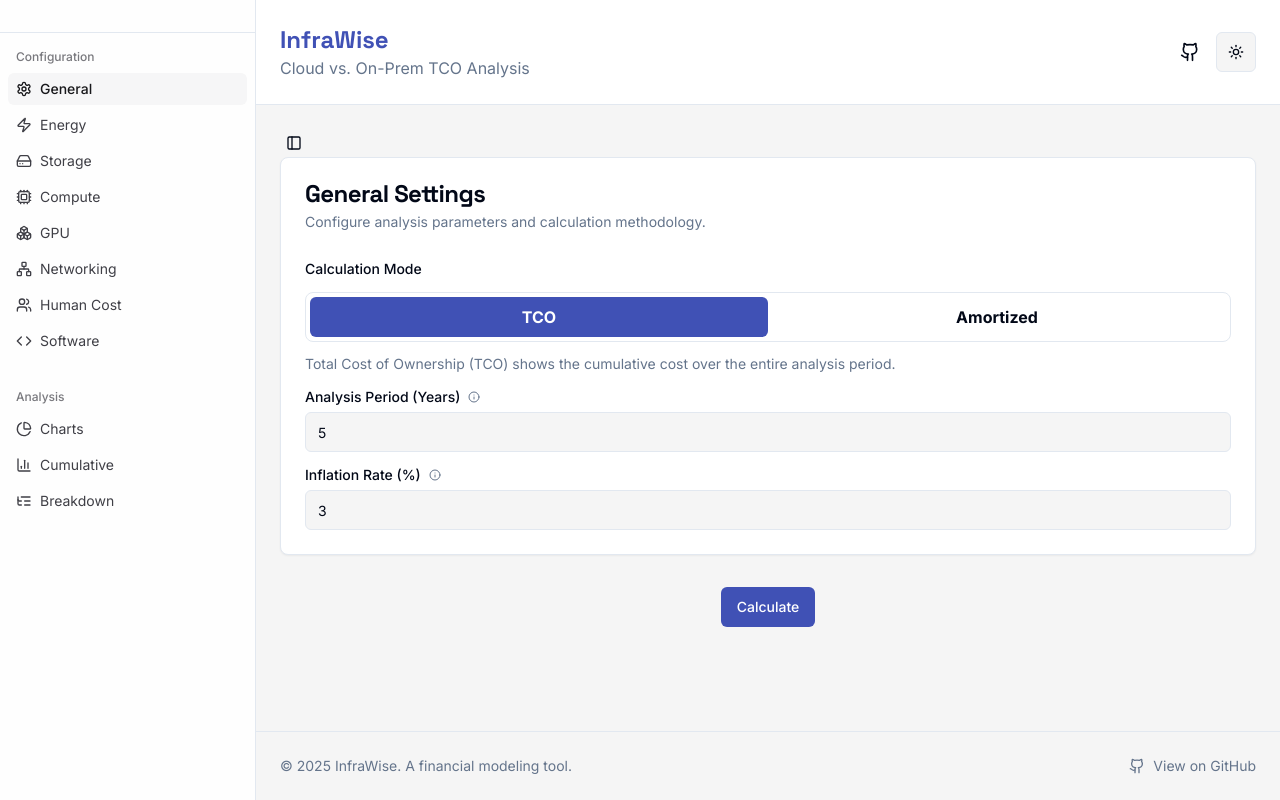
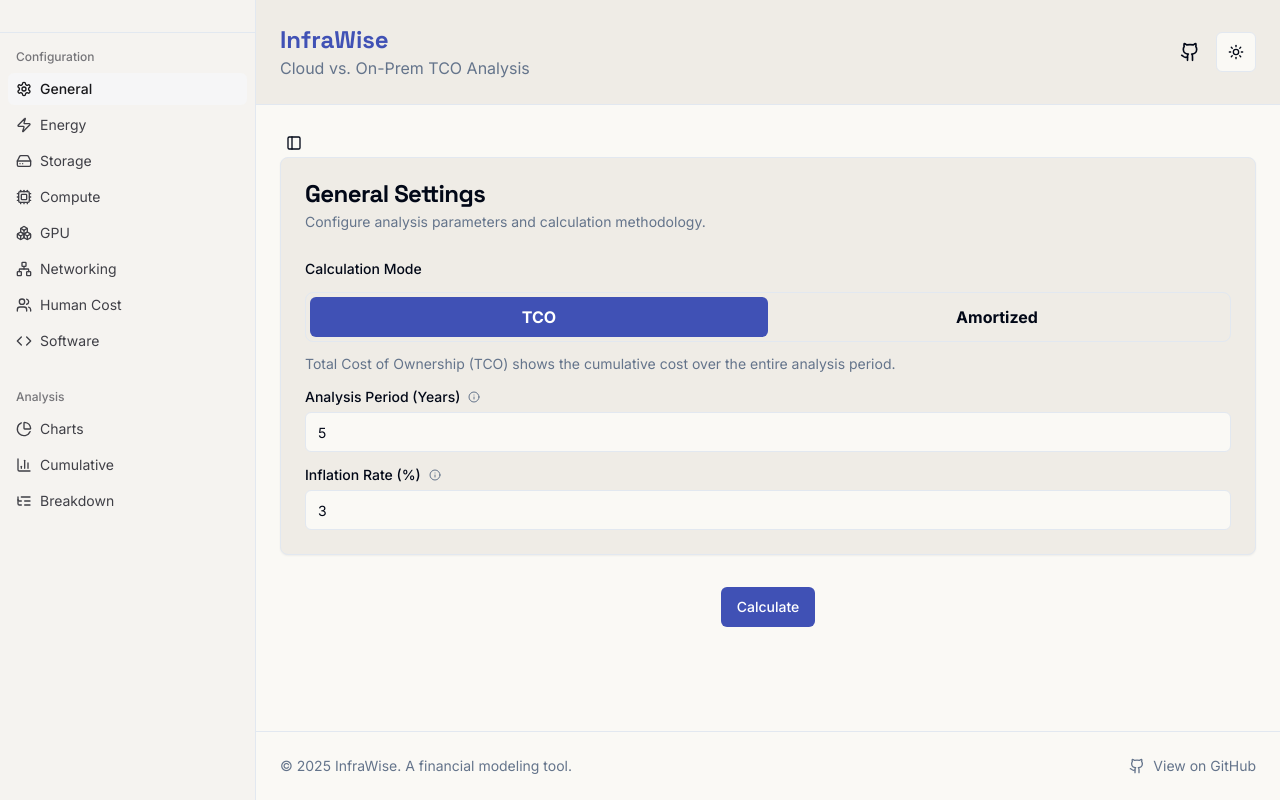
Before and after one commit to Sagyam/Infra-Wise, a Next.js app: page / in a window 1280 px wide. Built offline with nearby package versions, Linux system fonts and the light colour scheme.

Commit message:
Update color variables in globals.css for improved UI consistency and accessibility

```diff
--- a/src/app/globals.css
+++ b/src/app/globals.css
@@ -8,9 +8,9 @@ body {
 
 @layer base {
   :root {
-    --background: 0 0% 96.1%; /* #F5F5F5 */
+    --background: 48 33% 97%; /* #faf9f5 */
     --foreground: 222.2 84% 4.9%;
-    --card: 0 0% 100%;
+    --card: 40 24% 92%; /* #f0eee6 */
     --card-foreground: 222.2 84% 4.9%;
     --popover: 0 0% 100%;
     --popover-foreground: 222.2 84% 4.9%;
@@ -27,13 +27,16 @@ body {
     --border: 214.3 31.8% 91.4%;
     --input: 214.3 31.8% 91.4%;
     --ring: 231 48% 48%;
-    --chart-1: 231 48% 48%;
-    --chart-2: 174 100% 29%;
-    --chart-3: 197 37% 24%;
-    --chart-4: 43 74% 66%;
-    --chart-5: 27 87% 67%;
+    --chart-1: 231 48% 48%; /* Blue */
+    --chart-2: 174 100% 29%; /* Teal */
+    --chart-3: 197 37% 24%; /* Dark Cyan */
+    --chart-4: 43 74% 66%; /* Yellow */
+    --chart-5: 27 87% 67%; /* Orange */
+    --chart-6: 142 76% 36%; /* Green */
+    --chart-7: 280 65% 60%; /* Purple */
+    --chart-8: 340 82% 52%; /* Pink */
     --radius: 0.5rem;
-    --sidebar-background: 0 0% 99.5%;
+    --sidebar-background: 40 20% 95%; /* #f5f4ed */
     --sidebar-foreground: 240 5.3% 26.1%;
     --sidebar-primary: 240 5.9% 10%;
     --sidebar-primary-foreground: 0 0% 98%;
@@ -62,11 +65,14 @@ body {
     --border: 217.2 32.6% 17.5%;
     --input: 217.2 32.6% 17.5%;
     --ring: 231 48% 48%;
-    --chart-1: 231 48% 48%;
-    --chart-2: 174 100% 29%;
-    --chart-3: 30 80% 55%;
-    --chart-4: 280 65% 60%;
-    --chart-5: 340 75% 55%;
+    --chart-1: 217 91% 60%; /* Light Blue */
+    --chart-2: 174 72% 56%; /* Light Teal */
+    --chart-3: 158 64% 52%; /* Light Cyan */
+    --chart-4: 48 96% 53%; /* Light Yellow */
+    --chart-5: 25 95% 53%; /* Light Orange */
+    --chart-6: 142 71% 45%; /* Light Green */
+    --chart-7: 271 91% 65%; /* Light Purple */
+    --chart-8: 340 82% 67%; /* Light Pink */
     --sidebar-background: 222.2 84% 6%;
     --sidebar-foreground: 240 4.8% 95.9%;
     --sidebar-primary: 224.3 76.3% 48%;
```
